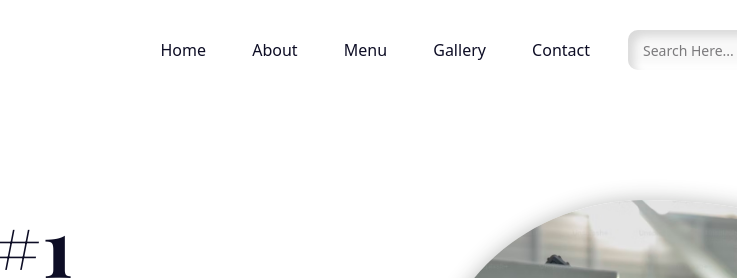
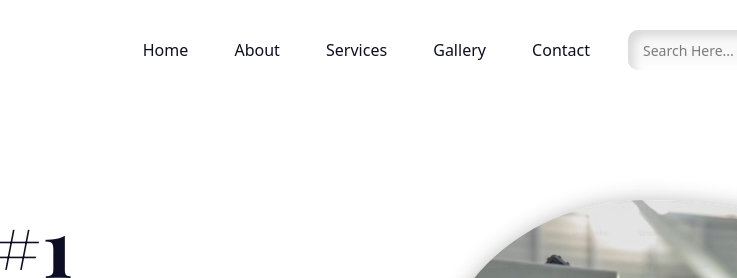
Before and after one commit to Tanveershazada/technicalservices, a plain HTML site: page index.html in a window 1280 px wide. Shown: the top 278 px of the page, 250-987 px from the left. Drawn offline with nearby package versions, Linux system fonts and the light colour scheme; a script that the page names is missing; a web font is replaced by a local one.

Commit message:
navbar section changes

```diff
--- a/index.html
+++ b/index.html
@@ -27,7 +27,7 @@
                             <ul class="menu food-nav-menu">
                                 <li><a href="#home">Home</a></li>
                                 <li><a href="#about">About</a></li>
-                                <li><a href="#menu">Menu</a></li>
+                                <li><a href="#services">Services</a></li>
                                 <li><a href="#gallery">Gallery</a></li>
                                 <li><a href="#contact">Contact</a></li>
                             </ul>
```
